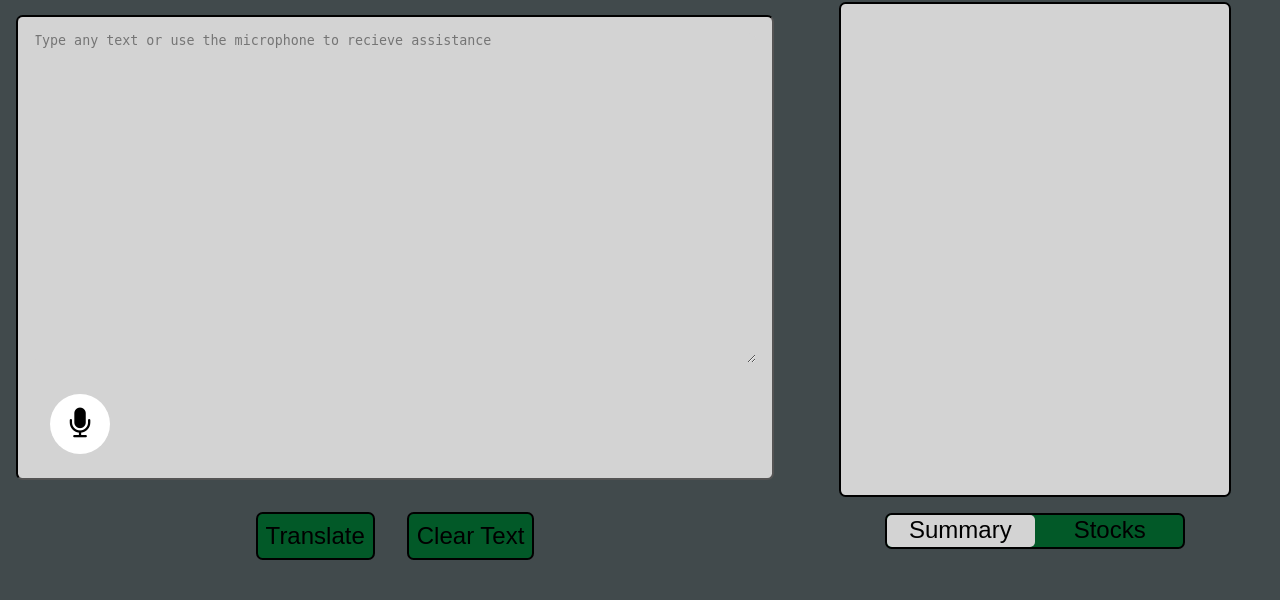
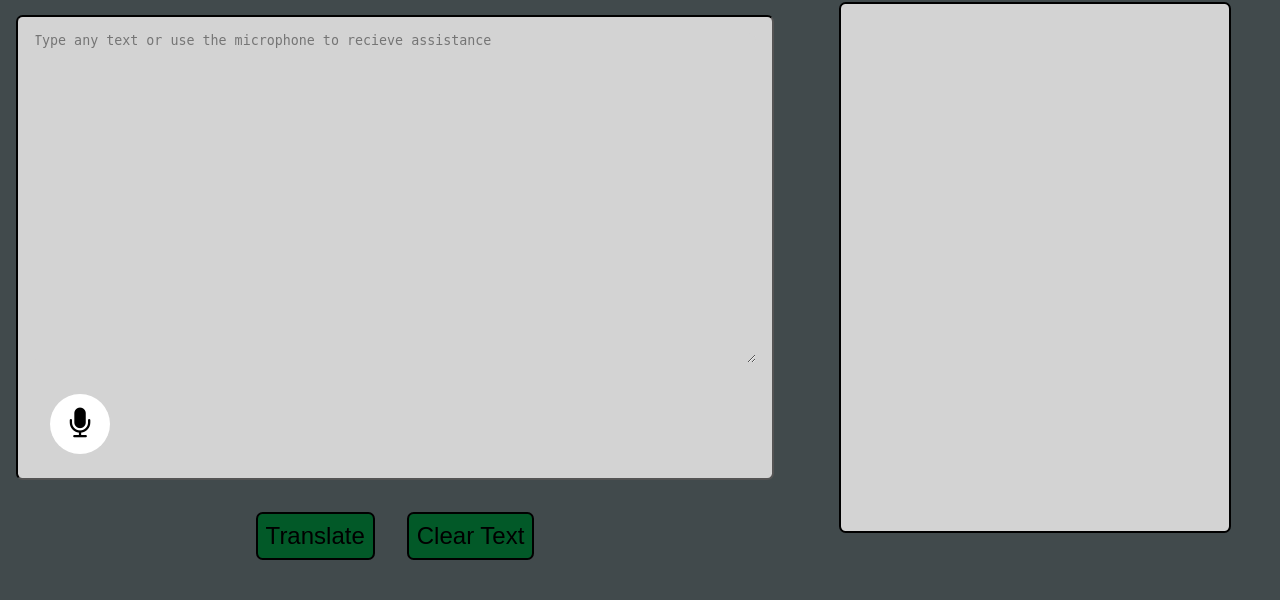
Before and after one commit to henryklinck/finance_translator, a Django app: page / in a window 1280 px wide. Shown: the part 200-800 px from the top of the page. Run offline with Django 4.2, Linux system fonts and the light colour scheme; some libraries are stand-ins or nearby versions.

Commit message:
button condition

```diff
--- a/financebrotranslator/app/templates/index.html
+++ b/financebrotranslator/app/templates/index.html
@@ -36,6 +36,7 @@
                 <input type="submit" name="action" value="Translate" class="submit-button">
                 <input type="submit" name="action" value="Clear Text" class="submit-button">
             </div>
+
         </form>
         <div class="translation-right">
 
@@ -84,14 +85,13 @@
                 </div>
 
             </div>
-            <!-- <div class="switch-button"><span class="active"></span>
-                <button class="switch-button-case-left active-case" id="btn">Summary</button>
-                <button class="switch-button-case-right" id="btn">Stocks</button>
-            </div> -->
-            <div class="switch-button"><span class="active"></span>
-                <button class="switch-button-case-left active-case" id="btn">Summary</button>
-                <button class="switch-button-case-right" id="btn">Stocks</button>
-            </div>
+
+            {% if input_status %}
+                <div class="switch-button"><span class="active"></span>
+                    <button class="switch-button-case-left active-case" id="btn">Summary</button>
+                    <button class="switch-button-case-right" id="btn">Stocks</button>
+                </div>
+            {% endif %}
         </div>
     </div>
 </body>
@@ -140,7 +140,6 @@
     }
 
     function startSpeaking() {
-
         const synth = window.speechSynthesis;
         let ourText = `{{raw}}`;
         const Speak = new SpeechSynthesisUtterance(ourText);
```
